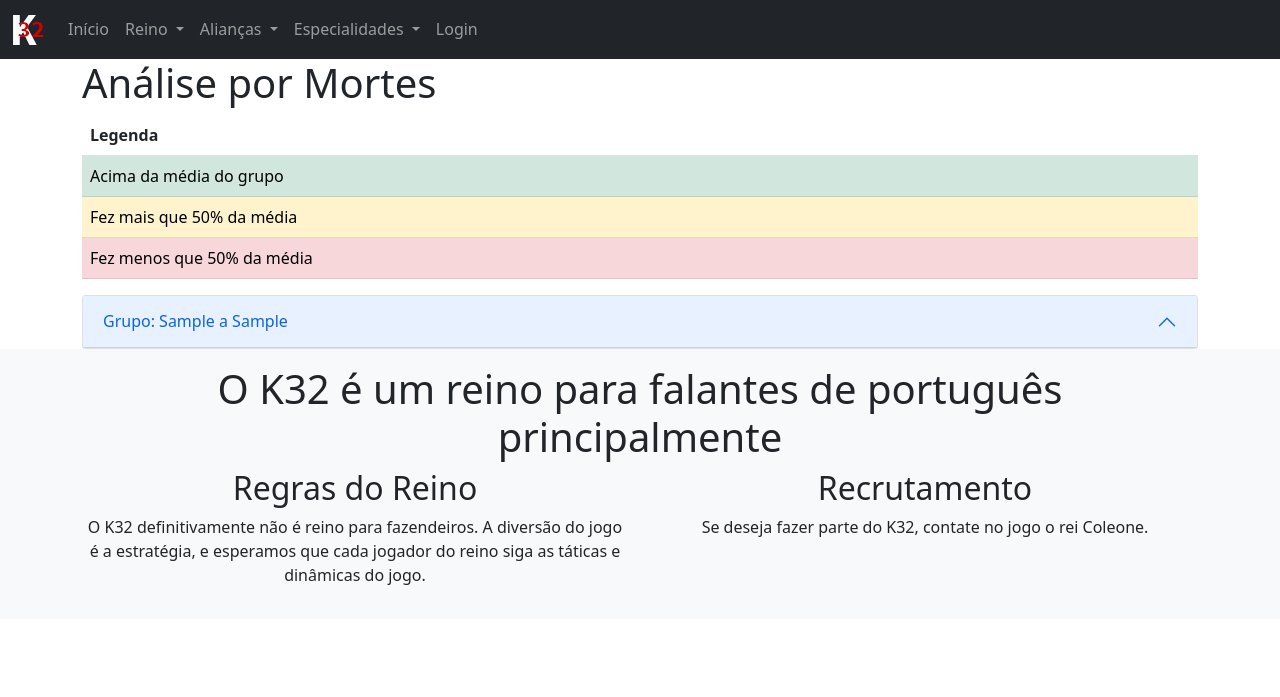
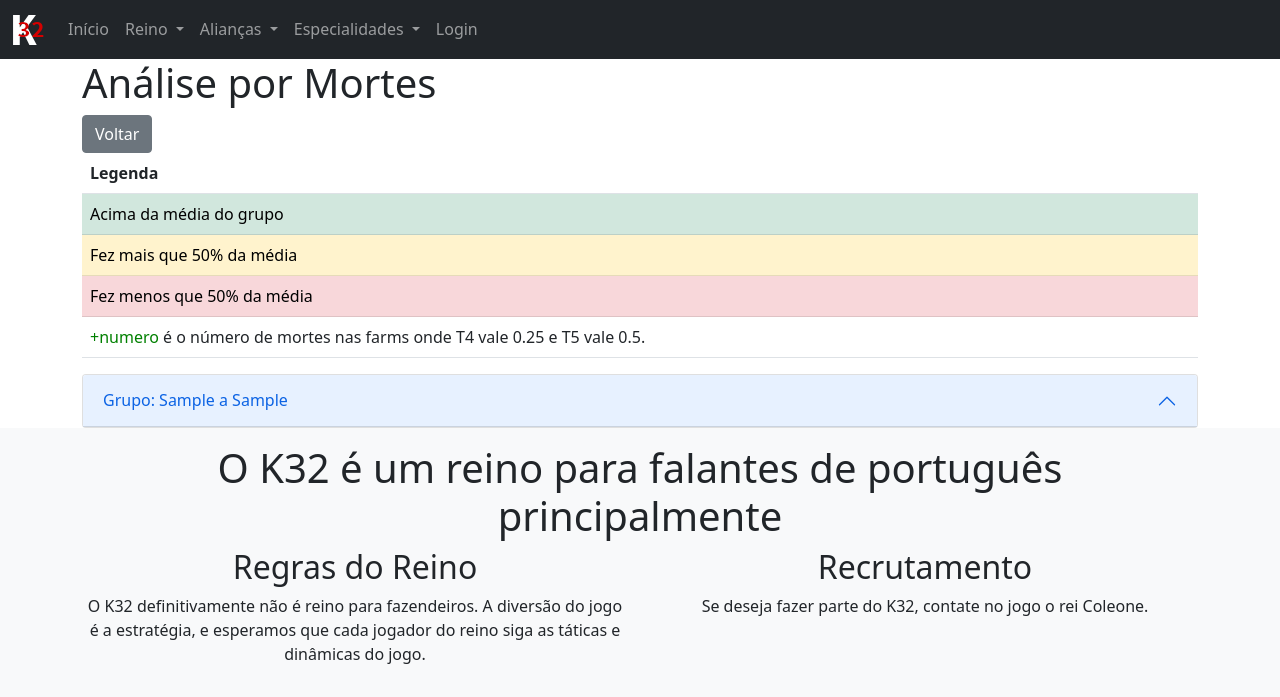
Before and after one commit to felipebastos/rise, a Django app: template kvk/templates/kvk/analise.html in a window 1280 px wide. Shown: the top 697 px of the page. Run offline with Django 3.2, Linux system fonts and the light colour scheme; the template is opened without the code that fills it: most values are stand-ins (such as "Sample title", 1, 10 or a date in 2020).

Commit message:
Correções visuais na análise de KP e DT

```diff
--- a/kvk/templates/kvk/analise.html
+++ b/kvk/templates/kvk/analise.html
@@ -9,6 +9,7 @@
     {% else %}
     <h1>Análise por Mortes</h1>
     {% endif %}
+    <a href="/kvk/edit/{{kvk}}/" class="btn btn-secondary">Voltar</a>
     <table class="table">
         <th>Legenda</th>
         <tr class="table-success">
@@ -19,6 +20,11 @@
         </tr>
         <tr class="table-danger">
             <td>Fez menos que 50% da média</td>
+        </tr>
+        <tr>
+            <td><span style="color:green;">+numero</span> é o número de mortes nas farms onde T4 vale 0.25 e T5 vale
+                0.5.
+            </td>
         </tr>
     </table>
     <div class="accordion" id="accordionExample">
@@ -35,6 +41,7 @@
                 aria-labelledby="heading{{forloop.counter}}" data-bs-parent="#accordionExample">
                 <div class="accordion-body">
                     <h4>A média do grupo é: {{grupo.media}}</h4>
+                    <div class="table-responsive-sm">
                         <table class="table table-striped">
                             <thead>
                                 <tr>
@@ -78,16 +85,16 @@
                                     {% if user.is_authenticated %}
                                     <td><button class="btn btn-primary" data-bs-toggle="modal" data-bs-target="#modal"
                                             data-bs-nick="{{player.player__nick}}" data-bs-kvkid="{{kvk}}"
-                                        data-bs-cat="{{tipo}}" data-bs-playerid="{{player.player__game_id}}">Adicionar
+                                            data-bs-cat="{{tipo}}"
+                                            data-bs-playerid="{{player.player__game_id}}">Adicionar
                                             dados das
                                             farms</button></td>
-
-
                                     {% endif %}
                                 </tr>
                                 {% endfor %}
                             </tbody>
                         </table>
+                    </div>
                 </div>
             </div>
 
@@ -112,8 +119,16 @@
                     <input type="hidden" name="cat" id="categ" value="">
                     <input type="hidden" name="kvkid" id="kvkid" value="">
                     <input type="hidden" name="player_id" id="playerid" value="">
-                    <input class="form-control" type="text" name="t4" placeholder="mortes de t4" id=""><br>
-                    <input class="form-control" type="text" name="t5" placeholder="mortes de t5" id=""><br>
+                    <div class="mb-3">
+                        <label for="t4" class="form-label">Mortes de T4</label>
+                        <input id="t4" class="form-control" type="text" name="t4" placeholder="mortes de t4" value="0"
+                            pattern="^(0|[1-9][0-9]*)$">
+                    </div>
+                    <div class="mb-3">
+                        <label for="t5" class="form-label">Mortes de T5</label>
+                        <input id="t5" class="form-control" type="text" name="t5" placeholder="mortes de t5" value="0"
+                            pattern="^(0|[1-9][0-9]*)$">
+                    </div>
                 </div>
                 <div class="modal-footer">
                     <button type="button" class="btn btn-secondary" data-bs-dismiss="modal">Cancelar</button>
```
Lines whose indentation alone changed are shown as unchanged.
